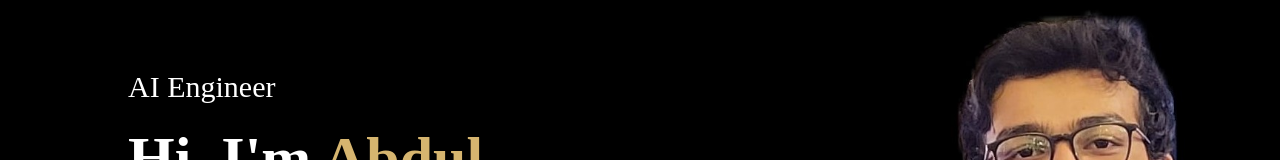
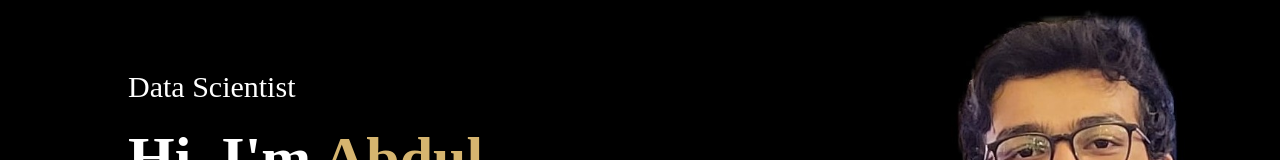
Before and after one commit to AbdulRahmaan03/Portfolio-Website, a plain HTML site: page index.html in a window 1280 px wide. Shown: the part 206-366 px from the top of the page. Drawn offline with Linux system fonts and the light colour scheme.

Commit message:
Update index.html

```diff
--- a/index.html
+++ b/index.html
@@ -34,7 +34,7 @@
             <i class="fas fa-bars" onclick="openmenu()"></i>
         </nav>
         <div class="header-text">
-            <p>AI Engineer</p>
+            <p>Data Scientist</p>
             <h1>Hi, I'm <span>Abdul</span><br>Rahmaan from Dubai, UAE</h1>
         </div>
     </div>
```
